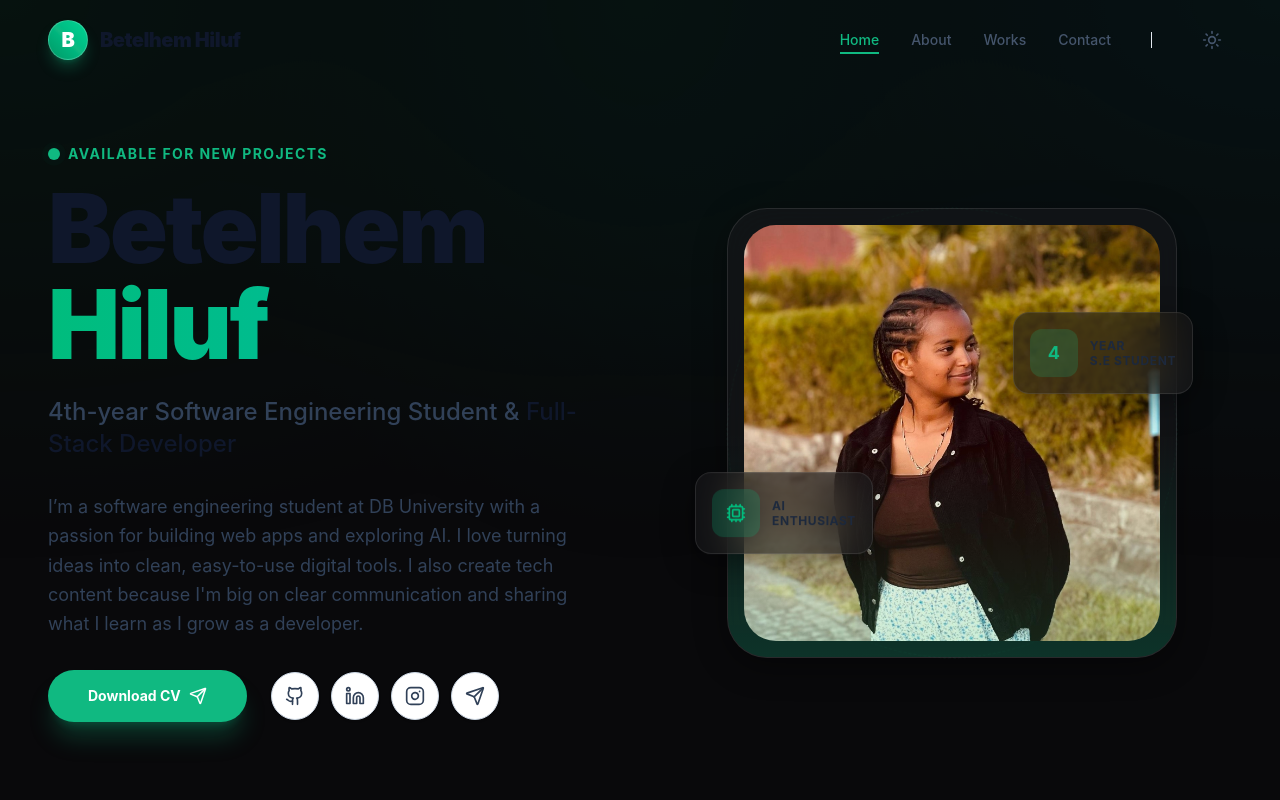
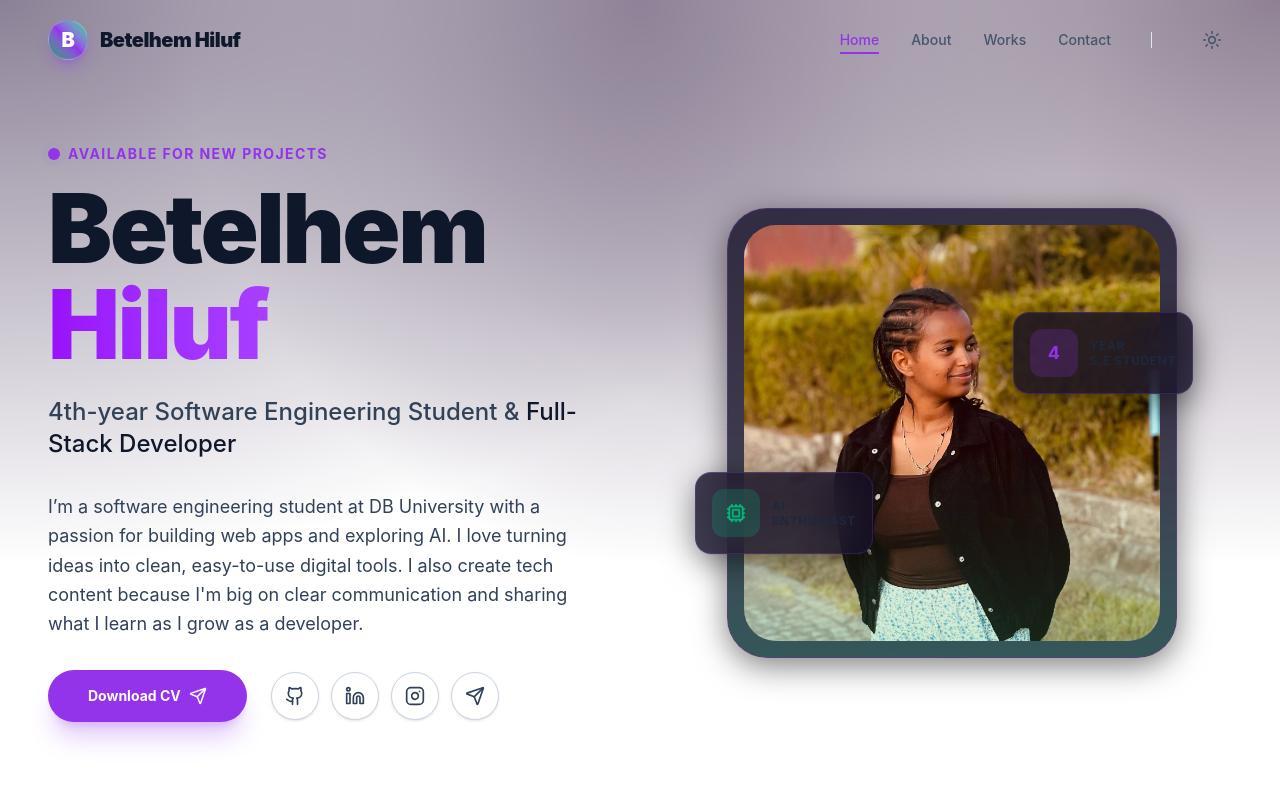
Before and after one commit to betel1221/Personal-Portfolio, a React (Vite) app: page / in a window 1280 px wide. Shown: the top 800 px of the page. Built offline with nearby package versions, Linux system fonts and the light colour scheme.

Commit message:
feat(theme): configure light-to-dark purple palette and high-contrast tokens

```diff
--- a/src/components/Layout.jsx
+++ b/src/components/Layout.jsx
@@ -5,9 +5,9 @@ import { motion } from 'framer-motion';
 
 const Layout = ({ children }) => {
     return (
-        <div className="relative min-h-screen bg-background-dark font-sans text-slate-200">
+        <div className="relative min-h-screen bg-white dark:bg-[#090614] font-sans text-slate-900 dark:text-slate-100 transition-colors duration-300">
             {/* Background Mesh */}
-            <div className="fixed inset-0 z-0 animated-mesh opacity-30 pointer-events-none" />
+            <div className="fixed inset-0 z-0 animated-mesh opacity-50 dark:opacity-35 pointer-events-none" />
 
             <Header />
             <motion.main
--- a/src/index.css
+++ b/src/index.css
@@ -1,16 +1,22 @@
 @import "tailwindcss";
 
 @theme {
-  --color-primary: #10b981;
-  /* Emerald 500 */
-  --color-secondary: #059669;
-  /* Emerald 600 */
-  --color-accent: #34d399;
-  /* Emerald 400 */
-  --color-dark-bg: #09090b;
-  /* Zinc 950 */
-  --color-dark-surface: #18181b;
-  /* Zinc 900 */
+  --color-primary: #9333ea;
+  /* Purple 600 */
+  --color-primary-light: #c084fc;
+  /* Purple 400 */
+  --color-primary-dark: #6b21a8;
+  /* Purple 800 */
+  --color-secondary: #7e22ce;
+  /* Purple 700 */
+  --color-accent: #d8b4fe;
+  /* Purple 300 */
+  --color-dark-bg: #090614;
+  /* Deep Violet-Black */
+  --color-dark-surface: #120d24;
+  /* Deep Purple Surface */
+  --color-dark-card: #181230;
+  /* Elevated Dark Purple Card */
 
   --font-sans: 'Inter', ui-sans-serif, system-ui, -apple-system, sans-serif;
 
@@ -45,38 +51,38 @@
   }
 
   body {
-    @apply bg-white text-slate-900 transition-colors duration-300 antialiased selection:bg-primary selection:text-white;
+    @apply bg-white text-slate-900 transition-colors duration-300 antialiased selection:bg-purple-600 selection:text-white;
   }
 
   .dark body {
-    @apply bg-dark-bg text-slate-100;
+    @apply bg-[#090614] text-slate-100;
   }
 }
 
 @layer utilities {
   .glass-card {
-    @apply backdrop-blur-xl bg-white/95 border border-slate-200 shadow-[0_8px_32px_rgba(0,0,0,0.06)] transition-all duration-300;
+    @apply backdrop-blur-xl bg-white/95 border border-purple-100/80 shadow-[0_8px_32px_rgba(147,51,234,0.06)] transition-all duration-300;
   }
 
   .dark .glass-card {
-    @apply bg-zinc-900/60 border-white/10 shadow-[0_8px_32px_rgba(0,0,0,0.4)];
+    @apply bg-[#130e26]/80 border-purple-500/20 shadow-[0_8px_32px_rgba(0,0,0,0.5)];
   }
 
   .text-gradient {
-    @apply bg-clip-text text-transparent bg-gradient-to-r from-emerald-500 to-teal-500;
+    @apply bg-clip-text text-transparent bg-gradient-to-r from-purple-600 via-purple-500 to-violet-400 dark:from-purple-400 dark:via-violet-300 dark:to-purple-200;
   }
 
   .animated-mesh {
     background-image:
-      radial-gradient(at 0% 0%, hsla(150, 80%, 95%, 1) 0, transparent 50%),
-      radial-gradient(at 50% 0%, hsla(160, 80%, 95%, 1) 0, transparent 50%),
-      radial-gradient(at 100% 0%, hsla(170, 80%, 95%, 1) 0, transparent 50%);
+      radial-gradient(at 0% 0%, hsla(270, 95%, 96%, 1) 0, transparent 50%),
+      radial-gradient(at 50% 0%, hsla(260, 90%, 95%, 1) 0, transparent 50%),
+      radial-gradient(at 100% 0%, hsla(280, 85%, 96%, 1) 0, transparent 50%);
   }
 
   .dark .animated-mesh {
     background-image:
-      radial-gradient(at 0% 0%, hsla(160, 100%, 8%, 1) 0, transparent 50%),
-      radial-gradient(at 50% 0%, hsla(170, 100%, 8%, 1) 0, transparent 50%),
-      radial-gradient(at 100% 0%, hsla(180, 100%, 8%, 1) 0, transparent 50%);
+      radial-gradient(at 0% 0%, hsla(268, 85%, 10%, 1) 0, transparent 50%),
+      radial-gradient(at 50% 0%, hsla(275, 75%, 11%, 1) 0, transparent 50%),
+      radial-gradient(at 100% 0%, hsla(285, 80%, 9%, 1) 0, transparent 50%);
   }
 }
```
